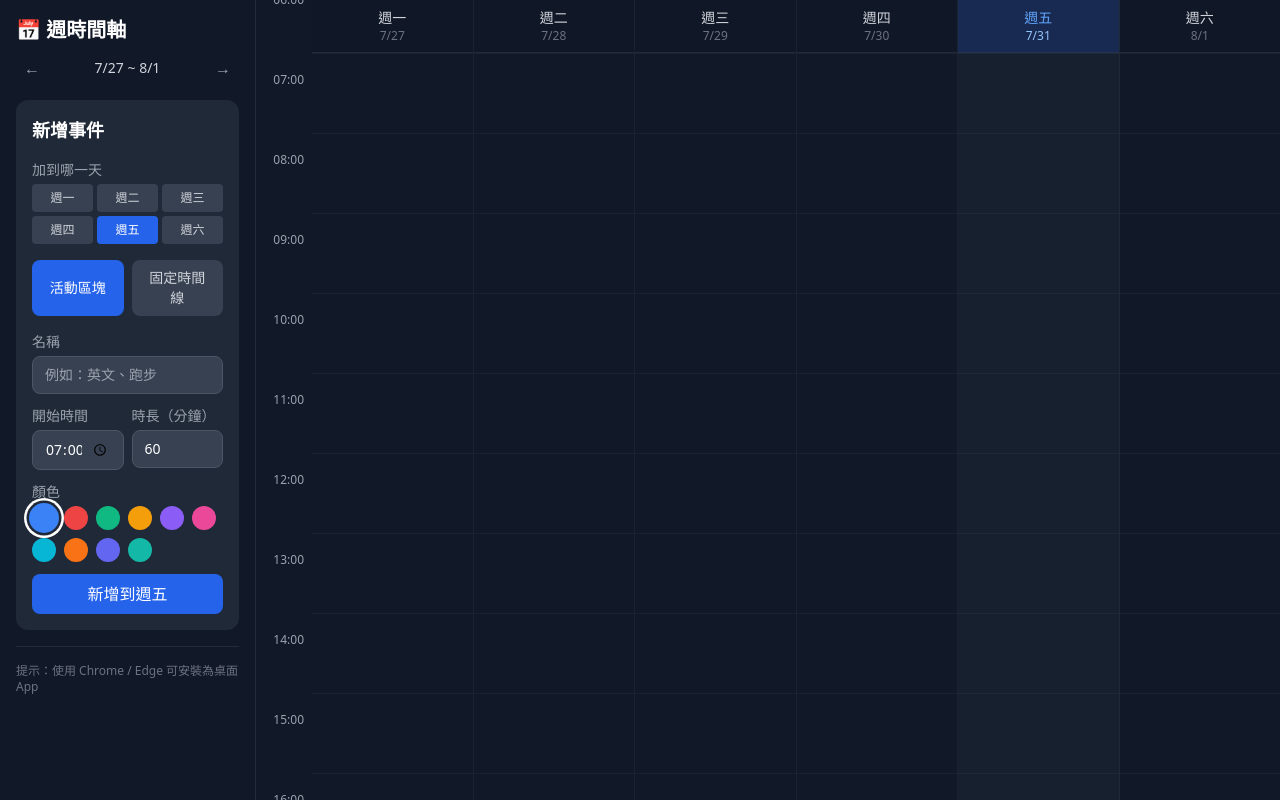
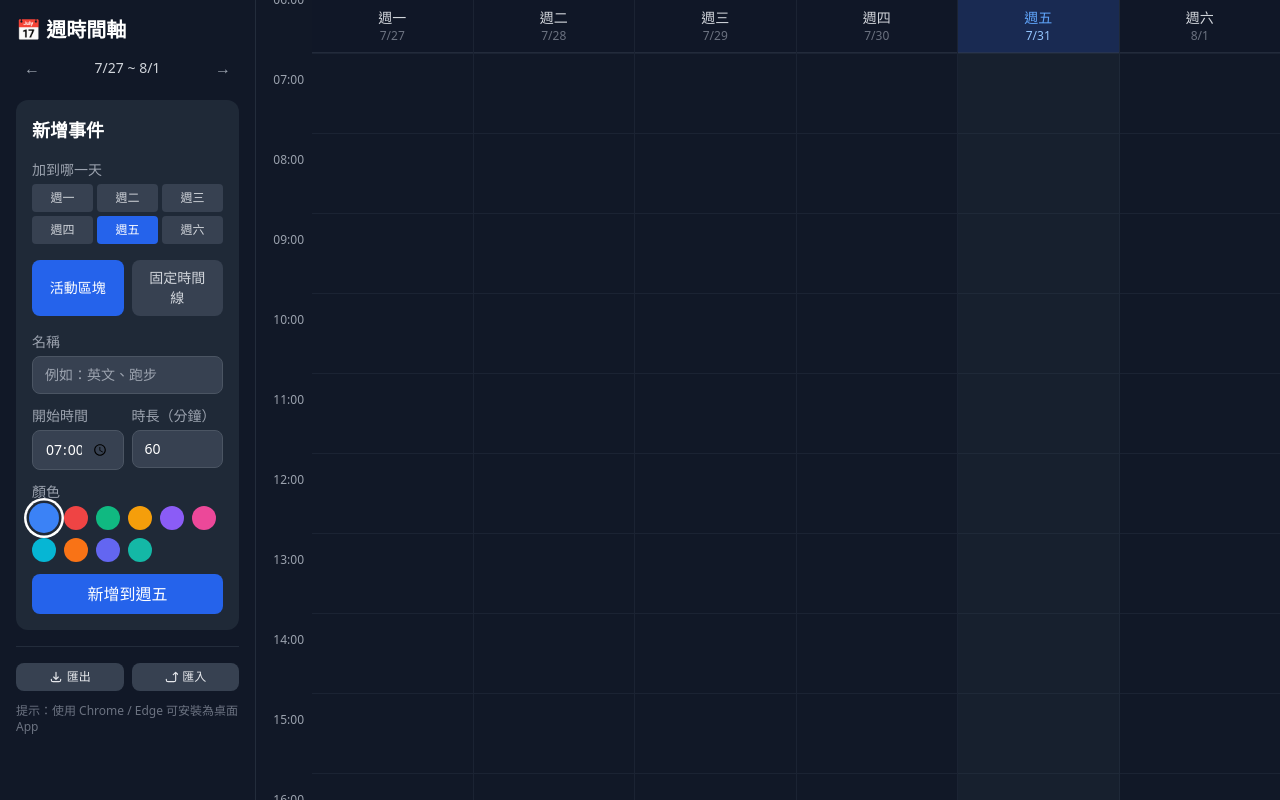
Before and after one commit to 80315jack1-a11y/schechle, a Next.js app: page / in a window 1280 px wide. Built offline with nearby package versions, Linux system fonts and the light colour scheme.

Commit message:
feat: add export/import JSON for cross-device sync

```diff
--- /dev/null
+++ b/src/components/DataSync.tsx
@@ -0,0 +1,93 @@
+'use client'
+
+import { useRef } from 'react'
+import { TimelineEvent } from '@/types/timeline'
+import { getWeekKey } from '@/lib/storage'
+
+interface Props {
+  days: TimelineEvent[][]
+  onImport: (days: TimelineEvent[][]) => void
+}
+
+export default function DataSync({ days, onImport }: Props) {
+  const fileInputRef = useRef<HTMLInputElement>(null)
+
+  const handleExport = () => {
+    const exportData = {
+      version: 1,
+      weekKey: getWeekKey(),
+      exportedAt: new Date().toISOString(),
+      days,
+    }
+    const json = JSON.stringify(exportData, null, 2)
+    const blob = new Blob([json], { type: 'application/json' })
+    const url = URL.createObjectURL(blob)
+
+    const a = document.createElement('a')
+    a.href = url
+    a.download = `timeline-${getWeekKey()}.json`
+    a.click()
+    URL.revokeObjectURL(url)
+  }
+
+  const handleImport = () => {
+    fileInputRef.current?.click()
+  }
+
+  const handleFileChange = (e: React.ChangeEvent<HTMLInputElement>) => {
+    const file = e.target.files?.[0]
+    if (!file) return
+
+    const reader = new FileReader()
+    reader.onload = (ev) => {
+      try {
+        const data = JSON.parse(ev.target?.result as string)
+        if (data.days && Array.isArray(data.days)) {
+          // Ensure 6 days
+          while (data.days.length < 6) data.days.push([])
+          onImport(data.days.slice(0, 6))
+        } else {
+          alert('檔案格式錯誤：找不到 days 資料')
+        }
+      } catch {
+        alert('無法讀取檔案，請確認是 JSON 格式')
+      }
+    }
+    reader.readAsText(file)
+
+    // Reset input so same file can be selected again
+    e.target.value = ''
+  }
+
+  return (
+    <div className="space-y-2">
+      <div className="flex gap-2">
+        <button
+          onClick={handleExport}
+          className="flex-1 py-1.5 px-2 bg-gray-700 hover:bg-gray-600 text-gray-200 text-xs font-medium rounded-lg transition-colors flex items-center justify-center gap-1"
+        >
+          <svg className="w-3.5 h-3.5" fill="none" stroke="currentColor" viewBox="0 0 24 24">
+            <path strokeLinecap="round" strokeLinejoin="round" strokeWidth={2} d="M4 16v1a3 3 0 003 3h10a3 3 0 003-3v-1m-4-4l-4 4m0 0l-4-4m4 4V4" />
+          </svg>
+          匯出
+        </button>
+        <button
+          onClick={handleImport}
+          className="flex-1 py-1.5 px-2 bg-gray-700 hover:bg-gray-600 text-gray-200 text-xs font-medium rounded-lg transition-colors flex items-center justify-center gap-1"
+        >
+          <svg className="w-3.5 h-3.5" fill="none" stroke="currentColor" viewBox="0 0 24 24">
+            <path strokeLinecap="round" strokeLinejoin="round" strokeWidth={2} d="M4 16v1a3 3 0 003 3h10a3 3 0 003-3v-1m4-8l-4-4m0 0l-4 4m4-4v12" />
+          </svg>
+          匯入
+        </button>
+      </div>
+      <input
+        ref={fileInputRef}
+        type="file"
+        accept=".json"
+        onChange={handleFileChange}
+        className="hidden"
+      />
+    </div>
+  )
+}
--- a/src/components/Timeline.tsx
+++ b/src/components/Timeline.tsx
@@ -8,6 +8,7 @@ import TimeGrid from './TimeGrid'
 import DayColumn from './DayColumn'
 import AddEventPanel from './AddEventPanel'
 import InstallButton from './InstallButton'
+import DataSync from './DataSync'
 
 export default function Timeline() {
   const [days, setDays] = useState<TimelineEvent[][]>([[], [], [], [], [], []])
@@ -143,7 +144,8 @@ export default function Timeline() {
         />
 
         {/* Install as desktop app */}
-        <div className="mt-4 pt-4 border-t border-gray-700/50">
+        <div className="mt-4 pt-4 border-t border-gray-700/50 space-y-3">
+          <DataSync days={days} onImport={(imported) => setDays(imported)} />
           <InstallButton />
         </div>
       </aside>
```
